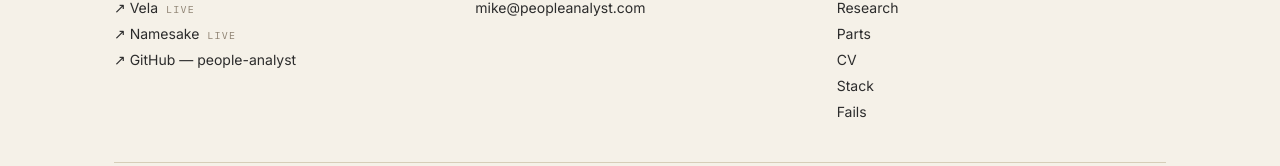
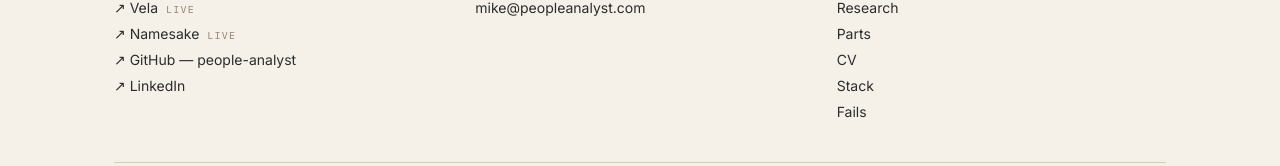
Before and after one commit to people-analyst/peopleanalyst-site, a Next.js app: page / in a window 1280 px wide. Shown: the part 8103-8269 px from the top of the page. Built offline with nearby package versions, Linux system fonts and the light colour scheme.

Commit message:
Footer: add LinkedIn link (linkedin.com/in/michaelcwest)

```diff
--- a/components/footer.tsx
+++ b/components/footer.tsx
@@ -4,7 +4,7 @@
   { label: "Vela", href: "https://vela.study", external: true, note: "live" },
   { label: "Namesake", href: "https://namesake.baby", external: true, note: "live" },
   { label: "GitHub — people-analyst", href: "https://github.com/people-analyst", external: true },
-  // TODO: add LinkedIn URL once provided
+  { label: "LinkedIn", href: "https://www.linkedin.com/in/michaelcwest/", external: true },
 ];
 
 export function Footer() {
```
